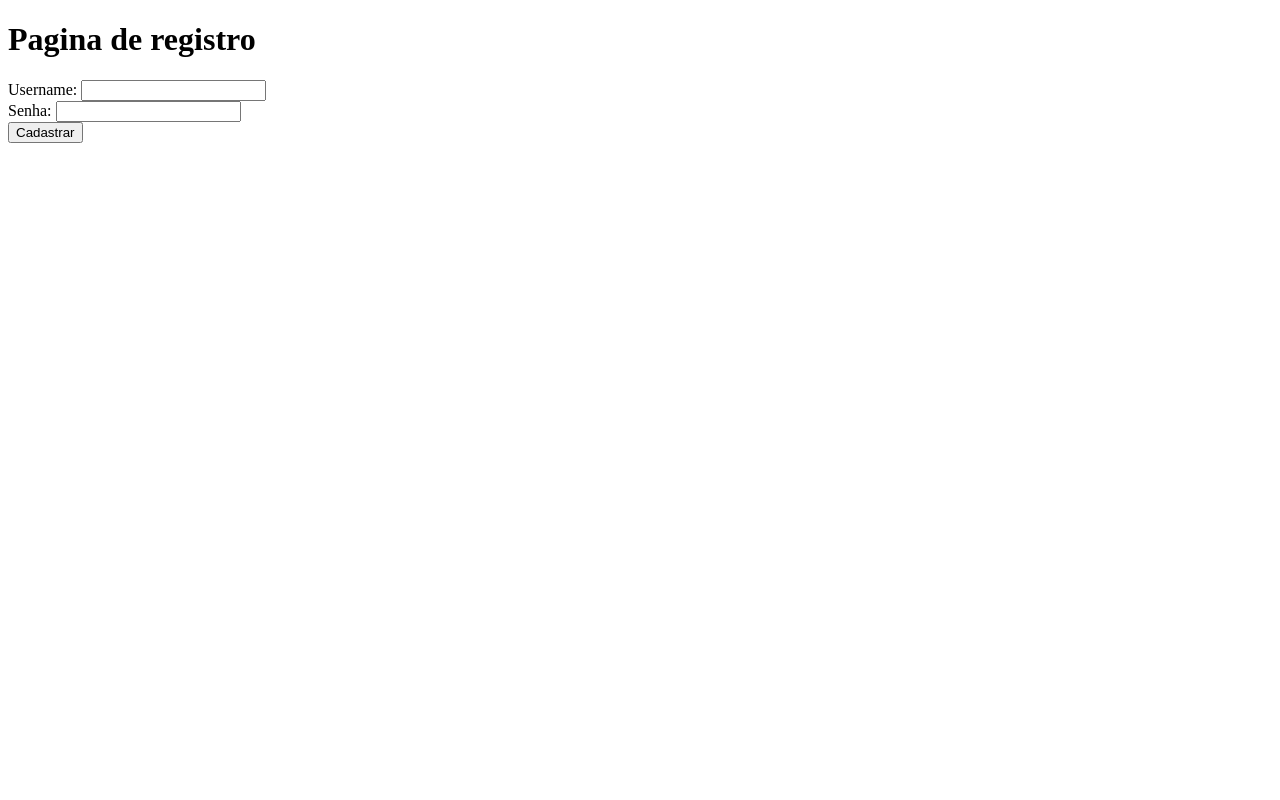
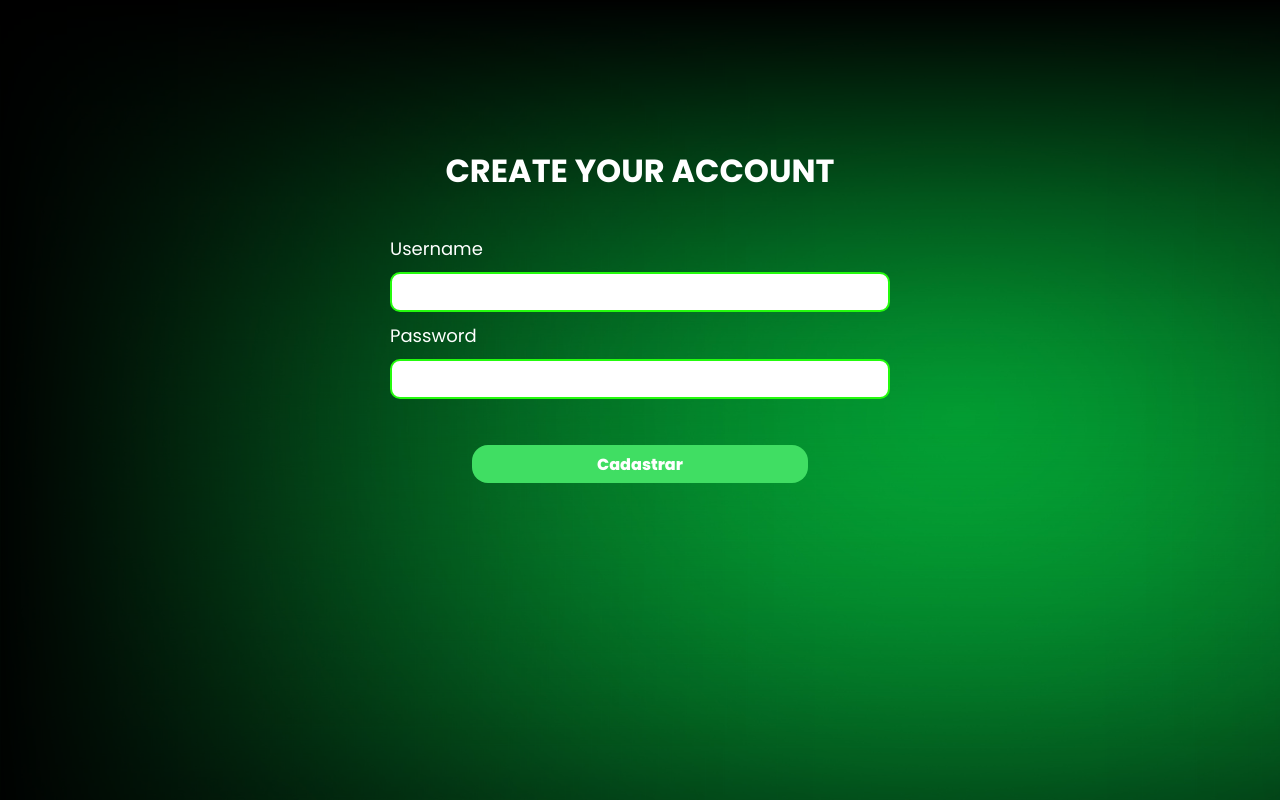
Before and after one commit to BeyDash/Projetos-OO, a website with bundled scripts: page SnakeTeste/web/public/register.html in a window 1280 px wide. Built offline with nearby package versions, Linux system fonts and the light colour scheme.

Commit message:
Inlcusão do CSS

```diff
--- a/SnakeTeste/web/public/register.html
+++ b/SnakeTeste/web/public/register.html
@@ -2,42 +2,69 @@
 <html lang="en">
 
 <head>
+    <!-- Definindo o conjunto de caracteres e a viewport para responsividade -->
     <meta charset="UTF-8">
     <meta name="viewport" content="width=device-width, initial-scale=1.0">
+
+    <!-- Importando a fonte Poppins do Google Fonts -->
+    <link href="https://fonts.googleapis.com/css?family=Poppins:100,100italic,200,200italic,300,300italic,regular,italic,500,500italic,600,600italic,700,700italic,800,800italic,900,900italic" rel="stylesheet" />
+
+    <!-- Importando o arquivo de estilo personalizado para a página de registro -->
+    <link rel="stylesheet" href="./styles/register.css">
+
+    <!-- Título da página -->
     <title>Cadastro</title>
 </head>
 
 <body>
-    <h1>Pagina de registro</h1>
 
+    <!-- Formulário de registro -->
     <form method="post">
+        <!-- Título do formulário -->
+        <h1>Create your account</h1>
+
+        <!-- Campo de entrada para o nome de usuário -->
         <div class="username">
-            <label for="username">Username:</label>
+            <label for="username">Username</label>
             <input id="username" type="text">
         </div>
 
+        <!-- Campo de entrada para a senha -->
         <div class="password">
-            <label for="password">Senha:</label>
+            <label for="password">Password</label>
             <input id="password" type="text">
         </div>
 
+        <!-- Botão de envio do formulário de registro -->
         <button id="registerButton">Cadastrar</button>
     </form>
 
+    <!-- Importando a biblioteca Axios para requisições HTTP -->
     <script src="https://cdn.jsdelivr.net/npm/axios/dist/axios.min.js"></script>
+
+    <!-- Script principal para o jogo -->
     <script type="module" src="./js/main.js"></script>
+
+    <!-- Script para carregar o módulo de serviço de registro após o carregamento do DOM -->
     <script type="module">
         document.addEventListener("DOMContentLoaded", async function () {
+            // Importando funções específicas do módulo de serviço de registro
             const module = await import('./js/services/register.js');
-            const { register } = module
-            window.register = register
+            const { register } = module;
 
+            // Expondo a função de registro globalmente para ser acessada a partir de outros scripts
+            window.register = register;
+
+            // Adicionando um event listener ao botão de registro usando o método de clique
             document.getElementById('registerButton').addEventListener('click', async function () {
-                event.preventDefault()
+                // Prevenindo o comportamento padrão do formulário para evitar recarregar a página
+                event.preventDefault();
 
+                // Obtendo os valores de nome de usuário e senha dos campos de entrada
                 const username = document.getElementById('username').value;
                 const password = document.getElementById('password').value;
 
+                // Chamando a função de registro com os dados fornecidos
                 await register(username, password);
             });
         });
--- /dev/null
+++ b/SnakeTeste/web/public/styles/login.css
@@ -0,0 +1,87 @@
+/* Reset de margens, preenchimentos e modelagem de caixa para todos os elementos */
+* {
+    margin: 0;
+    padding: 0;
+    box-sizing: border-box;
+  }
+
+  /* Definindo a unidade de fonte base para facilitar cálculos de tamanhos em rem */
+  :root {
+    font-size: 62.5%;
+  }
+
+  /* Definindo a fonte padrão para o corpo do documento, formulários, botões e inputs */
+  body, form, button, input {
+    font-family: "Poppins", sans-serif;
+  }
+
+  /* Estilo do corpo do documento */
+  body {
+    font-size: 1.6rem; /* Tamanho padrão da fonte */
+    background-image: url(./Assets/background.png); /* Imagem de fundo para o corpo do documento */
+    display: grid;
+    place-content: center;
+    min-height: 100vh;
+  }
+
+  /* Estilo do formulário */
+  form {
+    margin-top: -17rem; /* Desloca para cima para posicionar na tela */
+    width: 600px;
+    display: flex;
+    flex-direction: column;
+    justify-content: center;
+    align-items: center;
+    gap: 1rem; /* Espaço entre os elementos do formulário */
+  }
+
+  /* Estilo do título do formulário */
+  form h1 {
+    color: #ffffff; /* Cor do texto branco */
+    text-transform: uppercase;
+    margin-bottom: 3rem;
+  }
+
+  /* Estilo das etiquetas do formulário */
+  form label {
+    color: #ffffff; /* Cor do texto branco */
+    font-size: 1.8rem;
+    margin-bottom: 1rem;
+  }
+
+  /* Estilo dos campos de entrada do formulário */
+  form input {
+    width: 50rem;
+    height: 4rem;
+    border-radius: 10px;
+    border: none;
+    outline: none;
+    padding-left: 2rem;
+    border: 2px solid #24fb0d; /* Borda verde para os campos de entrada */
+  }
+
+  /* Estilo dos campos de usuário e senha (usando a classe) */
+  .username, .password {
+    display: grid;
+  }
+
+  /* Estilo do botão de login */
+  #login {
+    color: #fff; /* Cor do texto branco */
+    text-align: center;
+    font-size: 1.6rem;
+    font-weight: 800;
+    background: #40DE63; /* Cor de fundo verde */
+    width: 33.6rem;
+    height: 3.8rem;
+    border: none;
+    border-radius: 1.6rem;
+    cursor: pointer;
+    margin-top: 3.6rem;
+    transition: all 0.2s ease-in-out; /* Transição suave de propriedades */
+  }
+
+  /* Estilo do botão de login ao passar o mouse sobre ele */
+  #login:hover {
+    background: #1eb63f; /* Cor de fundo alterada ao passar o mouse */
+  }
--- /dev/null
+++ b/SnakeTeste/web/public/styles/register.css
@@ -0,0 +1,88 @@
+/* Reset de margens, preenchimentos e modelagem de caixa para todos os elementos */
+* {
+    margin: 0;
+    padding: 0;
+    box-sizing: border-box;
+  }
+
+  /* Definindo a unidade de fonte base para facilitar cálculos de tamanhos em rem */
+  :root {
+    font-size: 62.5%;
+  }
+
+  /* Definindo a fonte padrão para o corpo do documento, formulários, botões e inputs */
+  body, form, button, input {
+    font-family: "Poppins", sans-serif;
+  }
+
+  /* Estilo do corpo do documento */
+  body {
+    font-size: 1.6rem; /* Tamanho padrão da fonte */
+    background-image: url(./Assets/background.png); /* Imagem de fundo para o corpo do documento */
+    display: grid;
+    place-content: center;
+    min-height: 100vh;
+  }
+
+  /* Estilo do formulário */
+  form {
+    margin-top: -17rem; /* Desloca para cima para posicionar na tela */
+    width: 600px;
+    display: flex;
+    flex-direction: column;
+    justify-content: center;
+    align-items: center;
+    gap: 1rem; /* Espaço entre os elementos do formulário */
+  }
+
+  /* Estilo do título do formulário */
+  form h1 {
+    color: #ffffff; /* Cor do texto branco */
+    text-transform: uppercase;
+    margin-bottom: 3rem;
+  }
+
+  /* Estilo das etiquetas do formulário */
+  form label {
+    color: #ffffff; /* Cor do texto branco */
+    font-size: 1.8rem;
+    margin-bottom: 1rem;
+  }
+
+  /* Estilo dos campos de entrada do formulário */
+  form input {
+    width: 50rem;
+    height: 4rem;
+    border-radius: 10px;
+    border: none;
+    outline: none;
+    padding-left: 2rem;
+    border: 2px solid #24fb0d; /* Borda verde para os campos de entrada */
+  }
+
+  /* Estilo dos campos de usuário e senha (usando a classe) */
+  .username, .password {
+    display: grid;
+  }
+
+  /* Estilo do botão de registro */
+  #registerButton {
+    color: #fff; /* Cor do texto branco */
+    text-align: center;
+    font-family: Poppins;
+    font-size: 1.6rem;
+    font-weight: 800;
+    background: #40DE63; /* Cor de fundo verde */
+    width: 33.6rem;
+    height: 3.8rem;
+    border: none;
+    border-radius: 1.6rem;
+    cursor: pointer;
+    margin-top: 3.6rem;
+    transition: all 0.2s ease-in-out; /* Transição suave de propriedades */
+  }
+
+  /* Estilo do botão de registro ao passar o mouse sobre ele */
+  #registerButton:hover {
+    background: #1eb63f; /* Cor de fundo alterada ao passar o mouse */
+  }
```
Also changed, not shown: SnakeTeste/web/public/index.html (+46 -8 lines), SnakeTeste/web/public/styles/Assets/Register_Button.png (added), SnakeTeste/web/public/styles/Assets/Snake_Game_BG.png (renamed from SnakeTeste/web/public/styles/Assets/Snake Game BG.png), SnakeTeste/web/public/styles/Assets/Snake_Game_Title.png (renamed from SnakeTeste/web/public/styles/Assets/SNEK GAME TITLE.png), SnakeTeste/web/public/styles/Assets/background.png (added), 2 other files.
